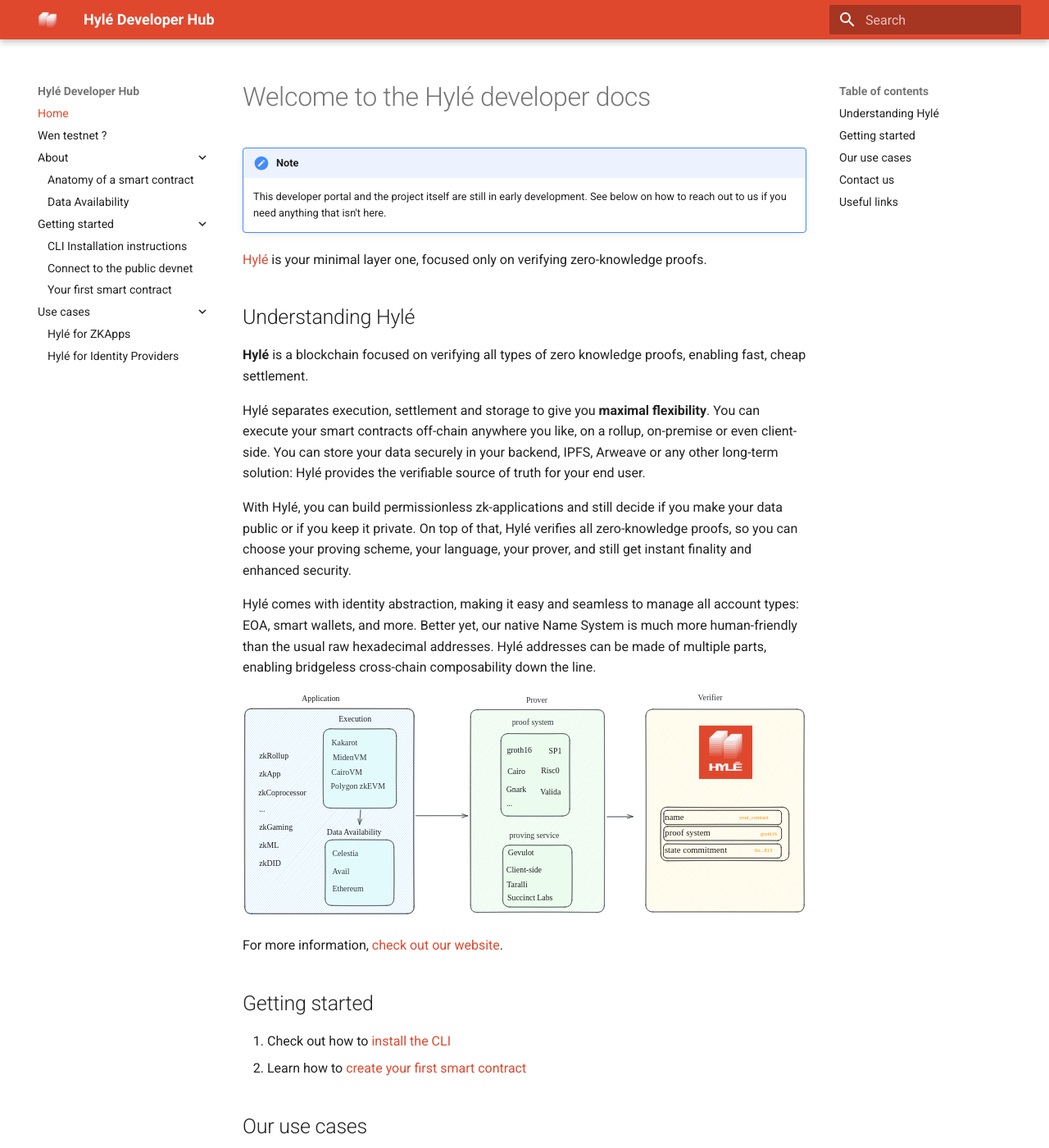
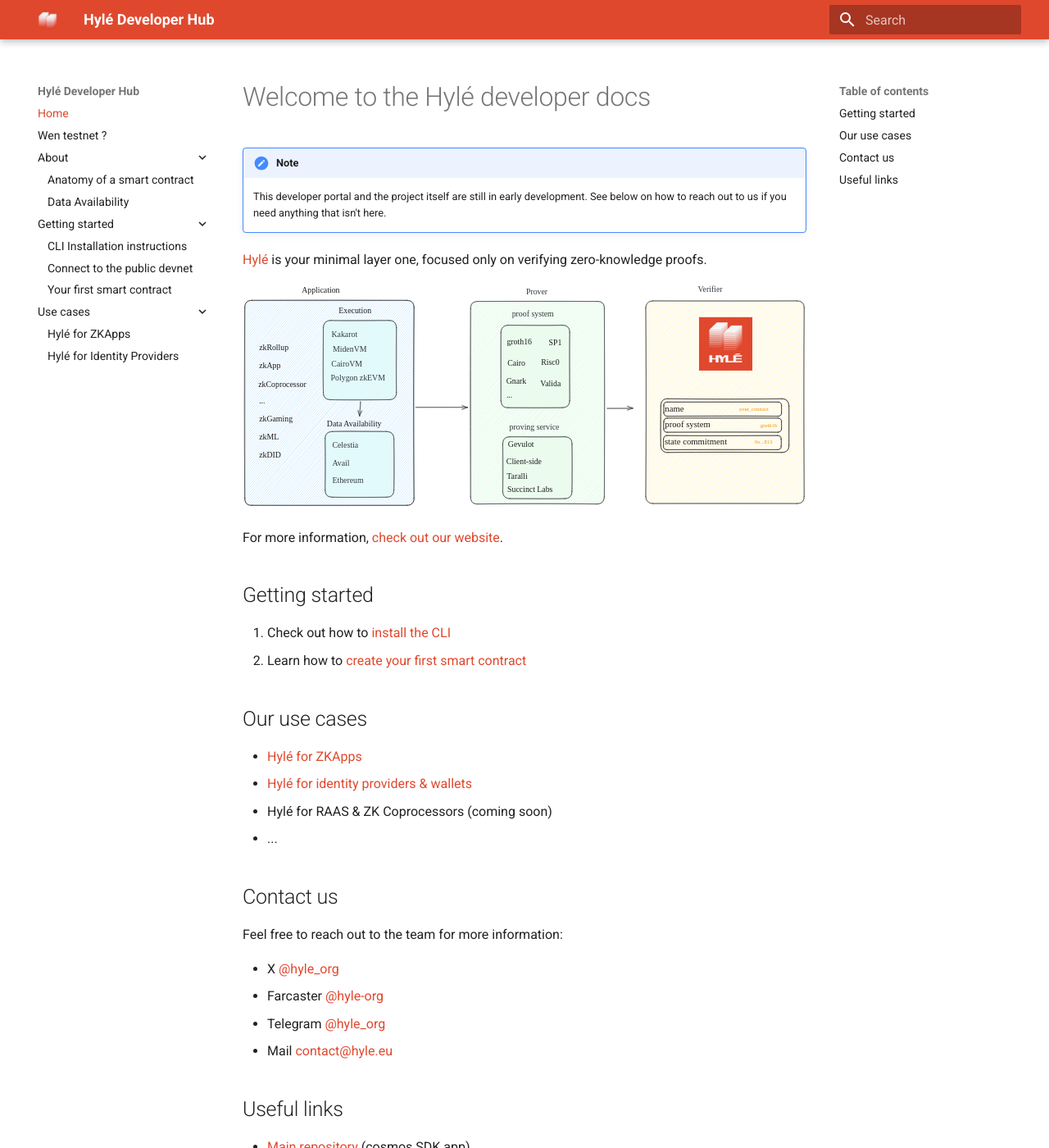
Before and after one commit to Hyle-org/devhub-hyle, an MkDocs documentation site: the page built from docs/index.md, in a window 1280 px wide and 1400 px high. Shown: the whole window at 82% size. Built offline with MkDocs 1.6.1 and Material for MkDocs 9.7.7, drawn with Linux system fonts in a browser that asks for light colours; some of the changed text lies outside the part shown.

Commit message:
Changes from Alex

```diff
--- a/docs/index.md
+++ b/docs/index.md
@@ -10,17 +10,6 @@
 
 [Hylé](https://www.hyle.eu/) is your minimal layer one, focused only on verifying zero-knowledge proofs.
 
-
-## Understanding Hylé
-
-**Hylé** is a blockchain focused on verifying all types of zero knowledge proofs, enabling fast, cheap settlement.
-
-Hylé separates execution, settlement and storage to give you **maximal flexibility**. You can execute your smart contracts off-chain anywhere you like, on a rollup, on-premise or even client-side. You can store your data securely in your backend, IPFS, Arweave or any other long-term solution: Hylé provides the verifiable source of truth for your end user.
-
-With Hylé, you can build permissionless zk-applications and still decide if you make your data public or if you keep it private. On top of that, Hylé verifies all zero-knowledge proofs, so you can choose your proving scheme, your language, your prover, and still get instant finality and enhanced security.
-
-Hylé comes with identity abstraction, making it easy and seamless to manage all account types: EOA, smart wallets, and more. Better yet, our native Name System is much more human-friendly than the usual raw hexadecimal addresses. Hylé addresses can be made of multiple parts, enabling bridgeless cross-chain composability down the line.
-
 ![Diagram of the different steps coming before Hylé settlement.](./assets/img/main-diagram-large-detailed.svg)
 
 For more information, [check out our website](https://hyle.eu).
@@ -31,18 +20,22 @@
 1. Learn how to [create your first smart contract](getting-started/your-first-smart-contract.md)
 
 ## Our use cases
+
 - [Hylé for ZKApps](use-cases/for-zk-apps.md)
 - [Hylé for identity providers & wallets](use-cases/for-identity-providers.md)
 - Hylé for RAAS & ZK Coprocessors (coming soon)
 - ...
 
 ## Contact us
+
 Feel free to reach out to the team for more information:
+
 - X [@hyle_org](http://twitter.com/hyle_org)
 - Farcaster [@hyle-org](https://warpcast.com/hyle-org)
 - Telegram [@hyle_org](https://t.me/hyle_org)
 - Mail [contact@hyle.eu](mailto:contact@hyle.eu)
 
 ## Useful links
+
 - [Main repository](http://github.com/hyle-org/hyle) (cosmos SDK app)
 - [Hylé.eu](https://hyle.eu)
```
Also changed, not shown: docs/getting-started/hyled-install-instructions.md (+4 -3 lines), docs/getting-started/supported-proving-schemes.md (added, +17 -0 lines).
